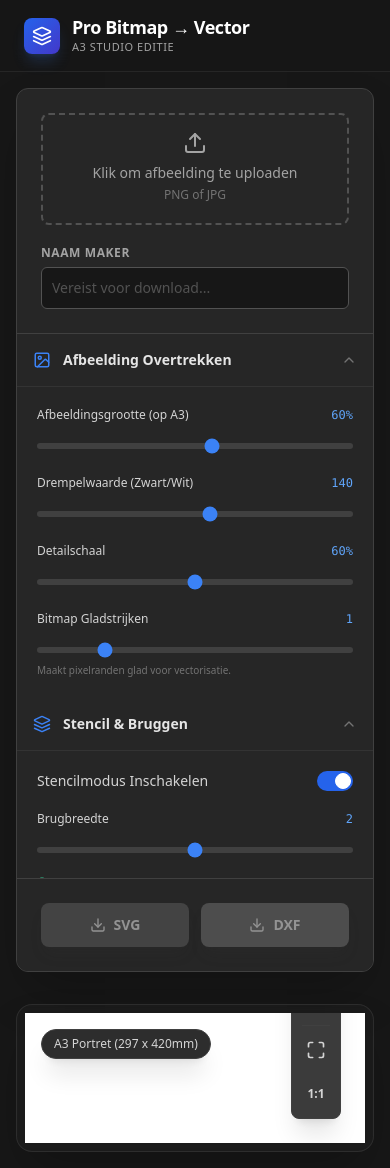
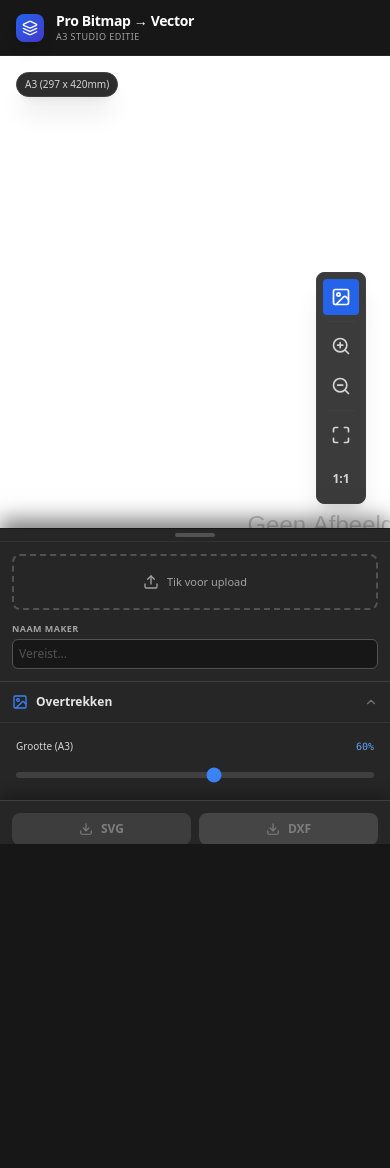
Before and after one commit to donblaauw/2svg, a React (Vite) app: page / in a window 390 px wide. After the commit the page ends 844 px from the top, so only its background shows below. Built offline with nearby package versions, Linux system fonts and the light colour scheme.

Commit message:
fix: Improve control panel UI and file saving
Adjusted styling for better responsiveness and default collapsed state for stencil options. Improved file saving fallback logic to be more robust.

```diff
--- a/App.tsx
+++ b/App.tsx
@@ -53,7 +53,6 @@ function App() {
   const saveFile = async (blob: Blob, filename: string, type: 'svg' | 'dxf') => {
     let savedViaApi = false;
 
-    // 1. Try Native File System Access API (Chrome/Edge/Opera)
     if (typeof window.showSaveFilePicker === 'function') {
       try {
         const handle = await window.showSaveFilePicker({
@@ -62,7 +61,7 @@ function App() {
             description: type === 'svg' ? 'SVG Bestand' : 'DXF Bestand',
             accept: type === 'svg'
               ? { 'image/svg+xml': ['.svg'] }
-              : { 'application/dxf': ['.dxf'] } // Note: text/plain can be used as fallback if this fails
+              : { 'application/dxf': ['.dxf'] }
           }]
         });
         const writable = await handle.createWritable();
@@ -70,18 +69,15 @@ function App() {
         await writable.close();
         savedViaApi = true;
       } catch (err) {
-        // If user cancels the dialog, it throws an AbortError. We stop here.
         if ((err as Error).name === 'AbortError') {
           return;
         }
-        // For other errors (e.g. security context issues), we continue to fallback
         console.warn('File System Access API failed, falling back to download link:', err);
       }
     }
 
     if (savedViaApi) return;
 
-    // 2. Fallback for Firefox/Safari or if API failed
     try {
         const url = URL.createObjectURL(blob);
         const a = document.createElement('a');
@@ -90,7 +86,6 @@ function App() {
         document.body.appendChild(a);
         a.click();
 
-        // Cleanup
         setTimeout(() => {
             document.body.removeChild(a);
             URL.revokeObjectURL(url);
@@ -118,39 +113,30 @@ function App() {
   const canDownload = hasMask && settings.makerName.trim().length > 0;
 
   return (
-    <div className="flex flex-col min-h-screen bg-neutral-900">
-      <header className="px-6 py-4 bg-neutral-900/50 border-b border-neutral-800 backdrop-blur-md sticky top-0 z-20">
+    <div className="flex flex-col h-[100dvh] bg-neutral-900 overflow-hidden">
+      <header className="px-4 py-3 md:px-6 md:py-4 bg-neutral-900 border-b border-neutral-800 shrink-0 z-20">
         <div className="max-w-[1800px] mx-auto flex items-center justify-between">
           <div className="flex items-center gap-3">
-            <div className="p-2 bg-gradient-to-br from-blue-600 to-indigo-700 rounded-lg shadow-lg shadow-blue-500/20">
-               <Layers className="text-white" size={20} />
+            <div className="p-1.5 md:p-2 bg-gradient-to-br from-blue-600 to-indigo-700 rounded-lg shadow-lg">
+               <Layers className="text-white w-4 h-4 md:w-5 md:h-5" />
             </div>
             <div>
-              <h1 className="text-lg font-bold text-white tracking-tight leading-tight">Pro Bitmap → Vector</h1>
-              <p className="text-[11px] font-medium text-neutral-400 uppercase tracking-wider">A3 Studio Editie</p>
+              <h1 className="text-sm md:text-lg font-bold text-white tracking-tight leading-tight">Pro Bitmap → Vector</h1>
+              <p className="text-[9px] md:text-[11px] font-medium text-neutral-400 uppercase tracking-wider">A3 Studio Editie</p>
             </div>
           </div>
           <div className="hidden md:flex items-center gap-4 text-xs font-medium text-neutral-500">
              <span>v2.1.0</span>
              <span className="w-1 h-1 bg-neutral-700 rounded-full"/>
-             <span>Geoptimaliseerd voor Vinyl & Laser</span>
+             <span>Laser & Vinyl Proof</span>
           </div>
         </div>
       </header>
 
-      <main className="flex-1 max-w-[1800px] w-full mx-auto p-4 md:p-8 flex flex-col lg:flex-row gap-8">
-        <ControlPanel
-          settings={settings}
-          onSettingsChange={setSettings}
-          onImageUpload={handleImageUpload}
-          onDownloadSvg={handleDownloadSvg}
-          onDownloadDxf={handleDownloadDxf}
-          canDownload={canDownload}
-          imageLoaded={!!originalImage}
-        />
-
-        <div className="flex-1 min-w-0 flex flex-col h-[60vh] lg:h-[calc(100vh-140px)] lg:sticky lg:top-[100px]">
-            <div className="flex-1 bg-neutral-800/30 border border-neutral-700/50 rounded-2xl p-2 overflow-hidden relative shadow-2xl backdrop-blur-sm">
+      <main className="flex-1 flex flex-col lg:flex-row overflow-hidden">
+        {/* Preview Window - Takes 60% on mobile */}
+        <div className="h-[60%] lg:h-full lg:flex-1 min-w-0 flex flex-col relative z-10 lg:order-2">
+            <div className="flex-1 bg-neutral-800/20 border-b lg:border-l border-neutral-800 relative overflow-hidden">
                 <PreviewCanvas
                   originalImage={originalImage}
                   settings={settings}
@@ -159,12 +145,30 @@ function App() {
                 />
 
                 {/* Floating Canvas Meta Info */}
-                <div className="absolute top-6 left-6 flex gap-2 pointer-events-none">
-                    <div className="bg-neutral-900/90 backdrop-blur border border-neutral-700 text-neutral-300 text-xs px-3 py-1.5 rounded-full font-medium shadow-xl">
-                        A3 Portret (297 x 420mm)
+                <div className="absolute top-4 left-4 flex gap-2 pointer-events-none">
+                    <div className="bg-neutral-900/90 backdrop-blur border border-neutral-700 text-neutral-300 text-[10px] px-2 py-1 rounded-full font-medium shadow-xl">
+                        A3 (297 x 420mm)
                     </div>
                 </div>
             </div>
+        </div>
+
+        {/* Control Panel - Takes 40% on mobile */}
+        <div className="h-[40%] lg:h-full lg:w-[360px] lg:shrink-0 flex flex-col bg-neutral-800 lg:order-1 relative z-20 shadow-[0_-10px_20px_rgba(0,0,0,0.5)] lg:shadow-none">
+          {/* Mobile Grabber Handle */}
+          <div className="lg:hidden w-full flex justify-center py-1 bg-neutral-800 border-b border-neutral-700/50">
+             <div className="w-10 h-1 bg-neutral-600 rounded-full" />
+          </div>
+
+          <ControlPanel
+            settings={settings}
+            onSettingsChange={setSettings}
+            onImageUpload={handleImageUpload}
+            onDownloadSvg={handleDownloadSvg}
+            onDownloadDxf={handleDownloadDxf}
+            canDownload={canDownload}
+            imageLoaded={!!originalImage}
+          />
         </div>
       </main>
     </div>
--- a/components/ControlPanel.tsx
+++ b/components/ControlPanel.tsx
@@ -16,13 +16,13 @@ interface ControlPanelProps {
 const SectionHeader = ({ title, icon: Icon, isOpen, onClick }: any) => (
   <button
     onClick={onClick}
-    className="flex items-center justify-between w-full p-4 text-left bg-neutral-800 hover:bg-neutral-750 transition-colors border-b border-neutral-700/50"
+    className="flex items-center justify-between w-full p-3 md:p-4 text-left bg-neutral-800 hover:bg-neutral-750 transition-colors border-b border-neutral-700/50 shrink-0"
   >
-    <div className="flex items-center gap-3 text-neutral-200">
-      <Icon size={18} className="text-blue-500" />
-      <span className="font-semibold text-sm">{title}</span>
+    <div className="flex items-center gap-2 md:gap-3 text-neutral-200">
+      <Icon size={16} className="text-blue-500 md:w-[18px] md:h-[18px]" />
+      <span className="font-semibold text-xs md:text-sm">{title}</span>
     </div>
-    {isOpen ? <ChevronUp size={16} className="text-neutral-500" /> : <ChevronDown size={16} className="text-neutral-500" />}
+    {isOpen ? <ChevronUp size={14} className="text-neutral-500 md:w-[16px] md:h-[16px]" /> : <ChevronDown size={14} className="text-neutral-500 md:w-[16px] md:h-[16px]" />}
   </button>
 );
 
@@ -37,7 +37,7 @@ const ControlPanel: React.FC<ControlPanelProps> = ({
 }) => {
   const [openSections, setOpenSections] = useState({
     image: true,
-    stencil: true,
+    stencil: false,
     vector: true
   });
 
@@ -56,48 +56,47 @@ const ControlPanel: React.FC<ControlPanelProps> = ({
   };
 
   return (
-    <aside className="w-full md:w-[360px] shrink-0 flex flex-col bg-neutral-800 rounded-xl border border-neutral-700 h-fit md:sticky md:top-6 shadow-2xl overflow-hidden">
+    <div className="flex flex-col h-full bg-neutral-800">
 
-      {/* Header / Upload */}
-      <div className="p-6 border-b border-neutral-700 space-y-5">
+      {/* Scrollable Body */}
+      <div className="flex-1 overflow-y-auto custom-scrollbar">
+        {/* Compact Upload area for mobile */}
+        <div className="p-3 md:p-6 border-b border-neutral-700 space-y-3 md:space-y-5">
           <div className="relative group">
-           <label className="flex flex-col items-center justify-center w-full h-28 border-2 border-neutral-600 border-dashed rounded-lg cursor-pointer bg-neutral-800/50 hover:bg-neutral-700/50 transition-all hover:border-blue-500/50 group-hover:scale-[1.01]">
-              <div className="flex flex-col items-center justify-center pt-5 pb-6">
-                <Upload className="w-6 h-6 mb-2 text-neutral-400 group-hover:text-blue-400 transition-colors" />
-                <p className="text-sm text-neutral-400 font-medium">Klik om afbeelding te uploaden</p>
-                <p className="text-xs text-neutral-500 mt-1">PNG of JPG</p>
+             <label className="flex flex-col items-center justify-center w-full h-14 md:h-28 border-2 border-neutral-600 border-dashed rounded-lg cursor-pointer bg-neutral-800/50 hover:bg-neutral-700/50 transition-all hover:border-blue-500/50">
+                <div className="flex flex-row md:flex-col items-center justify-center gap-2 md:pt-5 md:pb-6">
+                  <Upload className="w-4 h-4 md:w-6 md:h-6 text-neutral-400 group-hover:text-blue-400 transition-colors" />
+                  <p className="text-[11px] md:text-sm text-neutral-400 font-medium">Tik voor upload</p>
                 </div>
                 <input type="file" className="hidden" accept="image/*" onChange={handleFileChange} />
               </label>
           </div>
 
           <div>
-          <label className="block mb-1.5 text-xs font-semibold text-neutral-400 uppercase tracking-wider">Naam Maker</label>
+            <label className="block mb-1 text-[9px] md:text-xs font-semibold text-neutral-400 uppercase tracking-wider">Naam Maker</label>
             <input
               type="text"
-            className="bg-neutral-900 border border-neutral-600 text-neutral-100 text-sm rounded-md focus:ring-2 focus:ring-blue-500/50 focus:border-blue-500 block w-full p-2.5 placeholder-neutral-600 transition-all"
-            placeholder="Vereist voor download..."
+              className="bg-neutral-900 border border-neutral-600 text-neutral-100 text-xs md:text-sm rounded-md focus:ring-2 focus:ring-blue-500/50 focus:border-blue-500 block w-full p-1.5 md:p-2.5 placeholder-neutral-600 transition-all"
+              placeholder="Vereist..."
               value={settings.makerName}
               onChange={(e) => update('makerName', e.target.value)}
             />
           </div>
         </div>
 
-      <div className="flex flex-col overflow-y-auto max-h-[calc(100vh-300px)] custom-scrollbar">
-
         {/* Section 1: Image Processing */}
         <SectionHeader
-            title="Afbeelding Overtrekken"
+            title="Overtrekken"
             icon={ImageIcon}
             isOpen={openSections.image}
             onClick={() => toggleSection('image')}
         />
         {openSections.image && (
-          <div className="p-5 space-y-5 bg-neutral-800/50">
+          <div className="p-4 md:p-5 space-y-4 md:space-y-5 bg-neutral-800/50 border-b border-neutral-700/30">
              <div>
-              <div className="flex justify-between mb-2">
-                <label className="text-xs font-medium text-neutral-300">Afbeeldingsgrootte (op A3)</label>
-                <span className="text-xs font-mono text-blue-400">{settings.imageSize}%</span>
+              <div className="flex justify-between mb-1.5">
+                <label className="text-[10px] md:text-xs font-medium text-neutral-300">Grootte (A3)</label>
+                <span className="text-[10px] md:text-xs font-mono text-blue-400">{settings.imageSize}%</span>
               </div>
               <input
                 type="range" min="10" max="100" value={settings.imageSize}
@@ -106,9 +105,9 @@ const ControlPanel: React.FC<ControlPanelProps> = ({
               />
             </div>
             <div>
-              <div className="flex justify-between mb-2">
-                <label className="text-xs font-medium text-neutral-300">Drempelwaarde (Zwart/Wit)</label>
-                <span className="text-xs font-mono text-blue-400">{settings.threshold}</span>
+              <div className="flex justify-between mb-1.5">
+                <label className="text-[10px] md:text-xs font-medium text-neutral-300">Drempelwaarde</label>
+                <span className="text-[10px] md:text-xs font-mono text-blue-400">{settings.threshold}</span>
               </div>
               <input
                 type="range" min="0" max="255" value={settings.threshold}
@@ -117,9 +116,9 @@ const ControlPanel: React.FC<ControlPanelProps> = ({
               />
             </div>
             <div>
-              <div className="flex justify-between mb-2">
-                <label className="text-xs font-medium text-neutral-300">Detailschaal</label>
-                <span className="text-xs font-mono text-blue-400">{settings.scale}%</span>
+              <div className="flex justify-between mb-1.5">
+                <label className="text-[10px] md:text-xs font-medium text-neutral-300">Detailschaal</label>
+                <span className="text-[10px] md:text-xs font-mono text-blue-400">{settings.scale}%</span>
               </div>
               <input
                 type="range" min="20" max="100" value={settings.scale}
@@ -128,44 +127,41 @@ const ControlPanel: React.FC<ControlPanelProps> = ({
               />
             </div>
              <div>
-              <div className="flex justify-between mb-2">
-                <label className="text-xs font-medium text-neutral-300">Bitmap Gladstrijken</label>
-                <span className="text-xs font-mono text-blue-400">{settings.smooth}</span>
+              <div className="flex justify-between mb-1.5">
+                <label className="text-[10px] md:text-xs font-medium text-neutral-300">Bitmap Gladstrijken</label>
+                <span className="text-[10px] md:text-xs font-mono text-blue-400">{settings.smooth}</span>
               </div>
               <input
                 type="range" min="0" max="5" value={settings.smooth}
                 onChange={(e) => update('smooth', Number(e.target.value))}
                 className="w-full h-1.5 bg-neutral-700 rounded-lg appearance-none cursor-pointer accent-blue-500"
               />
-              <p className="text-[10px] text-neutral-500 mt-1">Maakt pixelranden glad voor vectorisatie.</p>
             </div>
           </div>
         )}
 
         {/* Section 2: Stencil */}
         <SectionHeader
-            title="Stencil & Bruggen"
+            title="Stencil"
             icon={Layers}
             isOpen={openSections.stencil}
             onClick={() => toggleSection('stencil')}
         />
         {openSections.stencil && (
-          <div className="p-5 space-y-5 bg-neutral-800/50">
+          <div className="p-4 md:p-5 space-y-4 bg-neutral-800/50 border-b border-neutral-700/30">
              <div className="flex items-center justify-between">
-                <label className="text-sm font-medium text-neutral-300">Stencilmodus Inschakelen</label>
+                <label className="text-xs md:text-sm font-medium text-neutral-300">Stencilmodus</label>
                 <label className="relative inline-flex items-center cursor-pointer">
                   <input type="checkbox" className="sr-only peer" checked={settings.stencilMode} onChange={(e) => update('stencilMode', e.target.checked)} />
-                  <div className="w-9 h-5 bg-neutral-600 peer-focus:outline-none peer-focus:ring-2 peer-focus:ring-blue-800 rounded-full peer peer-checked:after:translate-x-full peer-checked:after:border-white after:content-[''] after:absolute after:top-[2px] after:left-[2px] after:bg-white after:border-gray-300 after:border after:rounded-full after:h-4 after:w-4 after:transition-all peer-checked:bg-blue-600"></div>
+                  <div className="w-8 h-4 md:w-9 md:h-5 bg-neutral-600 peer-focus:outline-none peer-focus:ring-2 peer-focus:ring-blue-800 rounded-full peer peer-checked:after:translate-x-full peer-checked:after:border-white after:content-[''] after:absolute after:top-[2px] after:left-[2px] after:bg-white after:border-gray-300 after:border after:rounded-full after:h-3 after:w-3 md:after:h-4 md:after:w-4 after:transition-all peer-checked:bg-blue-600"></div>
                 </label>
              </div>
 
              {settings.stencilMode && (
-                 <div className="animate-in fade-in slide-in-from-top-1 duration-200 space-y-4">
-                    {/* Bridge Width */}
                 <div>
-                        <div className="flex justify-between mb-2">
-                            <label className="text-xs font-medium text-neutral-300">Brugbreedte</label>
-                            <span className="text-xs font-mono text-blue-400">{settings.bridgeWidth}</span>
+                    <div className="flex justify-between mb-1.5">
+                        <label className="text-[10px] md:text-xs font-medium text-neutral-300">Brugbreedte</label>
+                        <span className="text-[10px] md:text-xs font-mono text-blue-400">{settings.bridgeWidth}</span>
                     </div>
                     <input
                         type="range" min="0" max="4" step="1"
@@ -173,12 +169,6 @@ const ControlPanel: React.FC<ControlPanelProps> = ({
                         onChange={(e) => update('bridgeWidth', Number(e.target.value))}
                         className="w-full h-1.5 bg-neutral-700 rounded-lg appearance-none cursor-pointer accent-blue-500"
                     />
-                    </div>
-
-                    <p className="text-[10px] text-emerald-400 mt-2 flex gap-1">
-                        <Info size={10} className="mt-0.5"/>
-                        Strikte modus actief: Alle eilanden worden verbonden.
-                    </p>
                 </div>
              )}
           </div>
@@ -192,20 +182,19 @@ const ControlPanel: React.FC<ControlPanelProps> = ({
             onClick={() => toggleSection('vector')}
         />
         {openSections.vector && (
-           <div className="p-5 space-y-5 bg-neutral-800/50">
+           <div className="p-4 md:p-5 space-y-4 bg-neutral-800/50 border-b border-neutral-700/30">
                <div className="flex items-center justify-between">
-                <label className="text-sm font-medium text-neutral-300">Voorbeeld: Lijnen</label>
+                <label className="text-xs md:text-sm font-medium text-neutral-300">Voorbeeld: Lijnen</label>
                 <label className="relative inline-flex items-center cursor-pointer">
                   <input type="checkbox" className="sr-only peer" checked={settings.bezierMode} onChange={(e) => update('bezierMode', e.target.checked)} />
-                  <div className="w-9 h-5 bg-neutral-600 peer-focus:outline-none peer-focus:ring-2 peer-focus:ring-blue-800 rounded-full peer peer-checked:after:translate-x-full peer-checked:after:border-white after:content-[''] after:absolute after:top-[2px] after:left-[2px] after:bg-white after:border-gray-300 after:border after:rounded-full after:h-4 after:w-4 after:transition-all peer-checked:bg-blue-600"></div>
+                  <div className="w-8 h-4 md:w-9 md:h-5 bg-neutral-600 peer-focus:outline-none peer-focus:ring-2 peer-focus:ring-blue-800 rounded-full peer peer-checked:after:translate-x-full peer-checked:after:border-white after:content-[''] after:absolute after:top-[2px] after:left-[2px] after:bg-white after:border-gray-300 after:border after:rounded-full after:h-3 after:w-3 md:after:h-4 md:after:w-4 after:transition-all peer-checked:bg-blue-600"></div>
                 </label>
              </div>
 
-             {/* Moved out of the conditional block to be always visible */}
              <div className="animate-in fade-in slide-in-from-top-1 duration-200">
-                <div className="flex justify-between mb-2">
-                    <label className="text-xs font-medium text-neutral-300">Vectorpad Gladstrijken</label>
-                    <span className="text-xs font-mono text-blue-400">{settings.vectorSmoothing}</span>
+                <div className="flex justify-between mb-1.5">
+                    <label className="text-[10px] md:text-xs font-medium text-neutral-300">Vectorpad Gladstrijken</label>
+                    <span className="text-[10px] md:text-xs font-mono text-blue-400">{settings.vectorSmoothing}</span>
                 </div>
                 <input
                     type="range" min="0" max="5" step="1"
@@ -213,35 +202,31 @@ const ControlPanel: React.FC<ControlPanelProps> = ({
                     onChange={(e) => update('vectorSmoothing', Number(e.target.value))}
                     className="w-full h-1.5 bg-neutral-700 rounded-lg appearance-none cursor-pointer accent-blue-500"
                 />
-                <p className="text-[10px] text-neutral-500 mt-1">
-                    0 = Strak, 5 = Maximaal afgerond.
-                </p>
              </div>
            </div>
         )}
-
       </div>
 
-      {/* Footer / Downloads */}
-      <div className="p-6 border-t border-neutral-700 bg-neutral-800 mt-auto">
-        <div className="grid grid-cols-2 gap-3">
+      {/* Fixed Footer with Downloads */}
+      <div className="p-3 md:p-6 border-t border-neutral-700 bg-neutral-800/95 backdrop-blur shrink-0 shadow-[0_-5px_15px_rgba(0,0,0,0.3)]">
+        <div className="grid grid-cols-2 gap-2 md:gap-3">
             <button
             onClick={onDownloadSvg}
             disabled={!canDownload}
-            className={`flex items-center justify-center gap-2 text-white bg-blue-600 hover:bg-blue-500 font-semibold rounded-lg text-sm px-4 py-3 shadow-lg shadow-blue-900/20 active:scale-95 transition-all ${!canDownload ? 'opacity-50 cursor-not-allowed grayscale' : ''}`}
+            className={`flex items-center justify-center gap-2 text-white bg-blue-600 hover:bg-blue-500 font-semibold rounded-lg text-xs md:text-sm px-3 py-2 md:px-4 md:py-3 active:scale-95 transition-all ${!canDownload ? 'opacity-40 grayscale cursor-not-allowed' : 'shadow-lg shadow-blue-900/20'}`}
             >
-            <Download size={16} /> SVG
+            <Download size={14} className="md:w-[16px] md:h-[16px]" /> SVG
             </button>
             <button
             onClick={onDownloadDxf}
             disabled={!canDownload}
-            className={`flex items-center justify-center gap-2 text-white bg-emerald-600 hover:bg-emerald-500 font-semibold rounded-lg text-sm px-4 py-3 shadow-lg shadow-emerald-900/20 active:scale-95 transition-all ${!canDownload ? 'opacity-50 cursor-not-allowed grayscale' : ''}`}
+            className={`flex items-center justify-center gap-2 text-white bg-emerald-600 hover:bg-emerald-500 font-semibold rounded-lg text-xs md:text-sm px-3 py-2 md:px-4 md:py-3 active:scale-95 transition-all ${!canDownload ? 'opacity-40 grayscale cursor-not-allowed' : 'shadow-lg shadow-emerald-900/20'}`}
             >
-            <Download size={16} /> DXF
+            <Download size={14} className="md:w-[16px] md:h-[16px]" /> DXF
             </button>
         </div>
       </div>
-    </aside>
+    </div>
   );
 };
 
```
Lines whose indentation alone changed are shown as unchanged.
